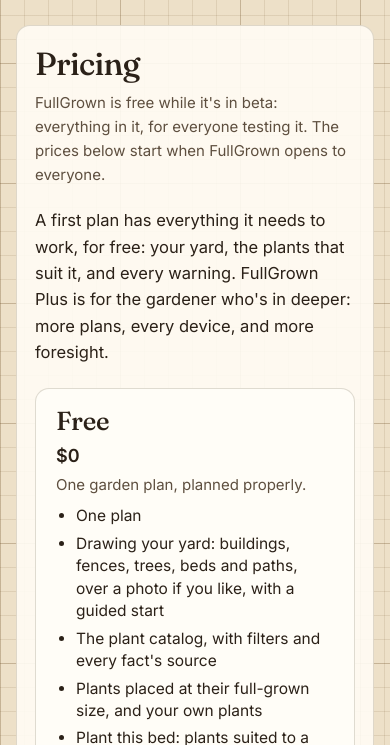
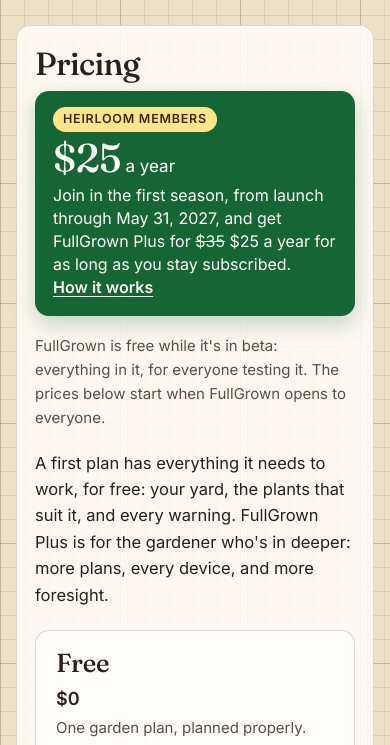
Before and after one commit to Smoothlikejello101/fullgrown-site, a plain HTML site: page pricing/index.html in a window 390 px wide. Shown: the part 57-802 px from the top of the page. Drawn offline with Linux system fonts and the light colour scheme.

Commit message:
Pricing: the Heirloom price first, in view without scrolling
Jason, Nov 20: a glance at the page could miss it. A banner under the
title gives the $25 a year first, on a phone too, and the Plus card says
it under its own price.

Co-Authored-By: Claude Opus 5.5 <noreply@anthropic.com>
Claude-Session: https://claude.ai/code/session_01MzebwC72qjuH9zRdiRs1B3

```diff
--- a/pricing/index.html
+++ b/pricing/index.html
@@ -35,8 +35,26 @@
   .plan ul { padding-left: 20px; margin: 8px 0 0; }
   .plan li { font-size: 15.5px; margin: 5px 0; line-height: 1.45; }
   .plus-mark { color: var(--leaf-deep); }
+  /* Heirloom: the first thing on the page to catch the eye, in view without scrolling on a phone (Jason, Nov 20). */
+  .heirloom { --h-bg: #166534; --h-ink: #fffdf7; --h-soft: #dcfce7; --h-tag: #fde68a; --h-tag-ink: #3f2a06;
+    display: grid; grid-template-columns: auto 1fr; gap: 6px 18px; align-items: center;
+    margin: 6px 0 18px; padding: 18px 22px; border-radius: 14px; background: var(--h-bg); color: var(--h-ink);
+    box-shadow: 0 8px 22px rgba(22, 101, 52, 0.25); }
+  .heirloom .tag { grid-column: 1 / -1; justify-self: start; font: 600 12.5px/1 Inter, sans-serif; letter-spacing: 0.06em;
+    text-transform: uppercase; padding: 6px 10px; border-radius: 999px; background: var(--h-tag); color: var(--h-tag-ink); }
+  .heirloom .big { font: 500 46px/1 Fraunces, Georgia, serif; letter-spacing: -0.02em; white-space: nowrap; }
+  .heirloom .big small { font: 400 17px/1 Inter, sans-serif; letter-spacing: 0; }
+  .heirloom p { margin: 0; color: var(--h-ink); font-size: 16px; line-height: 1.45; }
+  .heirloom p s { color: var(--h-soft); }
+  .heirloom a { color: var(--h-ink); white-space: nowrap; }
+  .plan .heirloom-line { margin: 0 0 6px; font-size: 15px; font-weight: 600; color: var(--leaf-deep); }
+  @media (prefers-color-scheme: dark) {
+    :root:not([data-theme="light"]) .heirloom { --h-bg: #14532d; --h-soft: #bbf7d0; box-shadow: none; border: 1px solid #22c55e; }
+  }
   @media (max-width: 640px) {
     .plans { grid-template-columns: 1fr; }
+    .heirloom { grid-template-columns: 1fr; padding: 16px 18px; }
+    .heirloom .big { font-size: 40px; }
   }
 </style>
 </head>
@@ -46,6 +64,11 @@
 
   <main>
     <h1>Pricing</h1>
+    <section class="heirloom" aria-labelledby="heirloom-tag">
+      <span class="tag" id="heirloom-tag">Heirloom members</span>
+      <span class="big">$25<small> a year</small></span>
+      <p>Join in the first season, from launch through May 31, 2027, and get FullGrown Plus for <s>$35</s> $25 a year for as long as you stay subscribed. <a href="#heirloom">How it works</a></p>
+    </section>
     <p class="effective">FullGrown is free while it's in beta: everything in it, for everyone testing it. The prices below start when FullGrown opens to everyone.</p>
 
     <p>A first plan has everything it needs to work, for free: your yard, the plants that suit it, and every warning. FullGrown Plus is for the gardener who's in deeper: more plans, every device, and more foresight.</p>
@@ -72,6 +95,7 @@
       <section class="plan plus" aria-labelledby="plus">
         <h2 id="plus">FullGrown Plus<span class="plus-mark" aria-hidden="true"> +</span></h2>
         <p class="price">$35 a year <span>or $9 a month</span></p>
+        <p class="heirloom-line">Heirloom members: $25 a year</p>
         <p class="for">Everything in Free, and more garden.</p>
         <ul>
           <li>As many plans as you like: front and back yards, a second home, a “what if”</li>
@@ -86,7 +110,7 @@
     <h2>Try it first</h2>
     <p>FullGrown Plus starts with a 14-day trial of everything in it. No card needed: when the trial ends, you choose whether to pay.</p>
 
-    <h2>Heirloom members: $25 a year</h2>
+    <h2 id="heirloom">Heirloom members: $25 a year</h2>
     <p>Join FullGrown Plus in its first season, from launch through May 31, 2027, and you pay $25 a year instead of $35 for as long as you keep your subscription. If you stop, come back within 14 months to keep that price. It's yearly only.</p>
     <p>Beta testers whose feedback helps shape FullGrown get their first year of FullGrown Plus free after launch, then the Heirloom price.</p>
 
```
